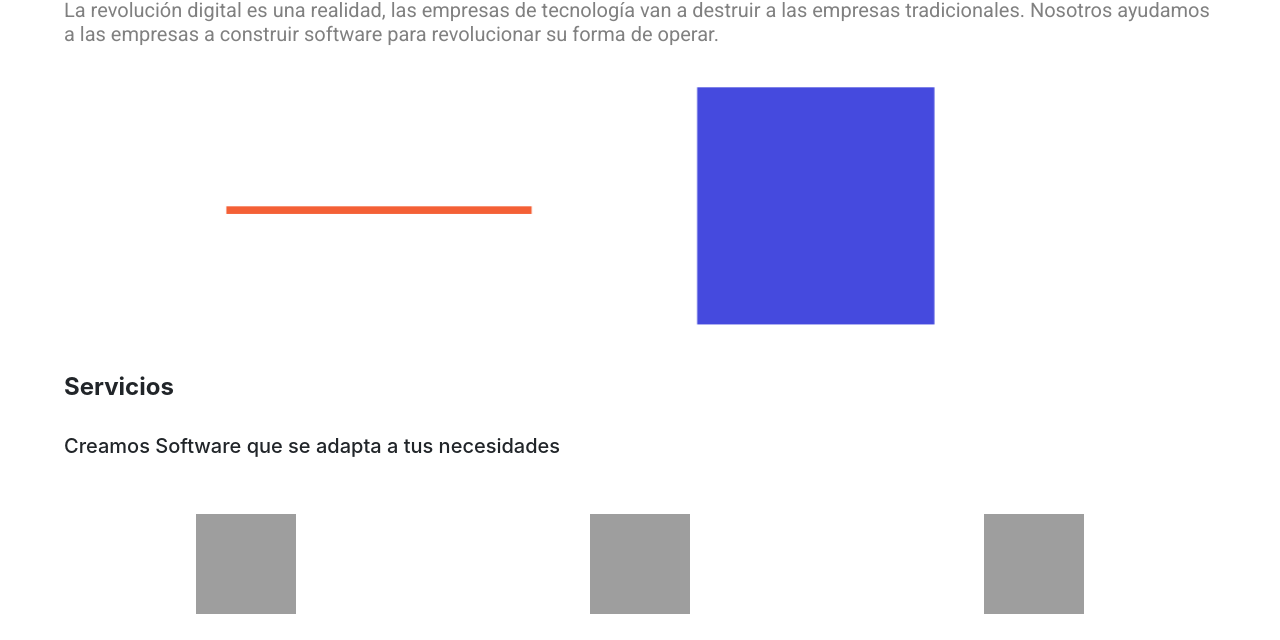
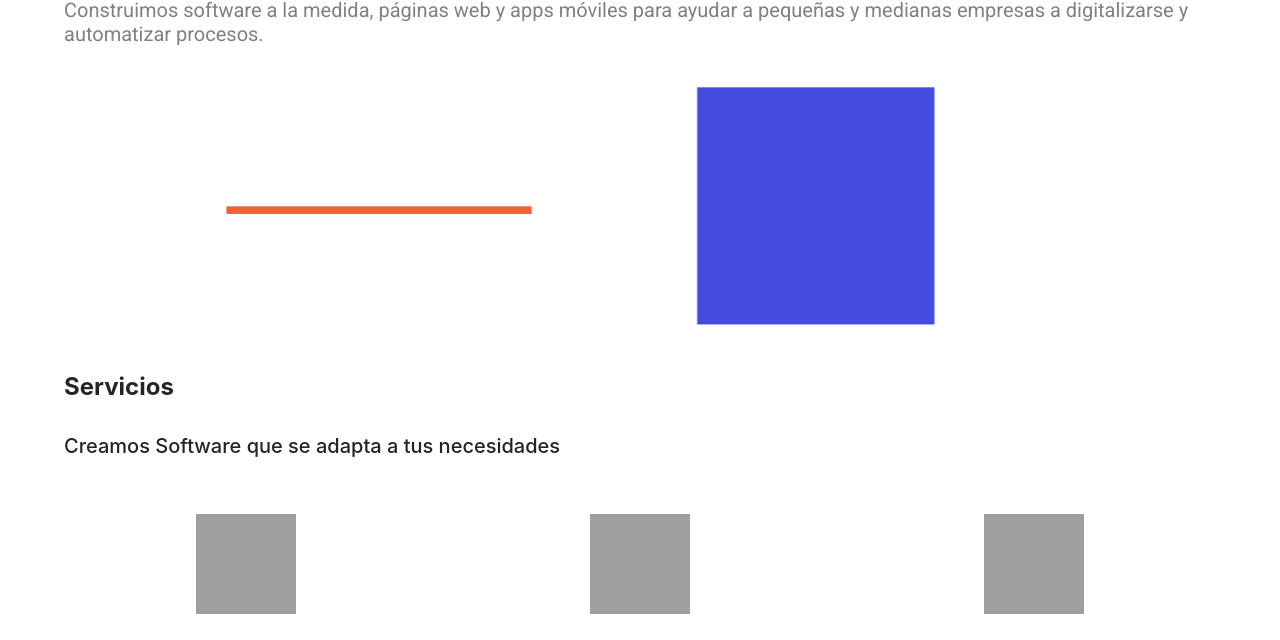
Before and after one commit to digit4lia/welcome, a plain HTML site: page index.html in a window 1280 px wide. Shown: the part 460-1100 px from the top of the page. Drawn offline with nearby package versions, Linux system fonts and the light colour scheme; grey boxes are pictures that could not be loaded.

Commit message:
Update index.html

```diff
--- a/index.html
+++ b/index.html
@@ -21,9 +21,7 @@
     <div id= "contenedor">
         <div id="primerseccion">
             <h1 id="titulo"><strong>Digitalia</strong></h1>
-            <h5 class="digitalia-description">La revolución digital es una realidad, las empresas de tecnología van a destruir a las
-                empresas tradicionales. Nosotros ayudamos a las empresas a construir software para revolucionar su
-                forma de operar.</h5>
+            <h5 class="digitalia-description">Construimos software a la medida, páginas web y apps móviles para ayudar a pequeñas y medianas empresas a digitalizarse y automatizar procesos.</h5>
         </div>
         <div class=" seccion" id="cuartaseccion">
             <br>
```
